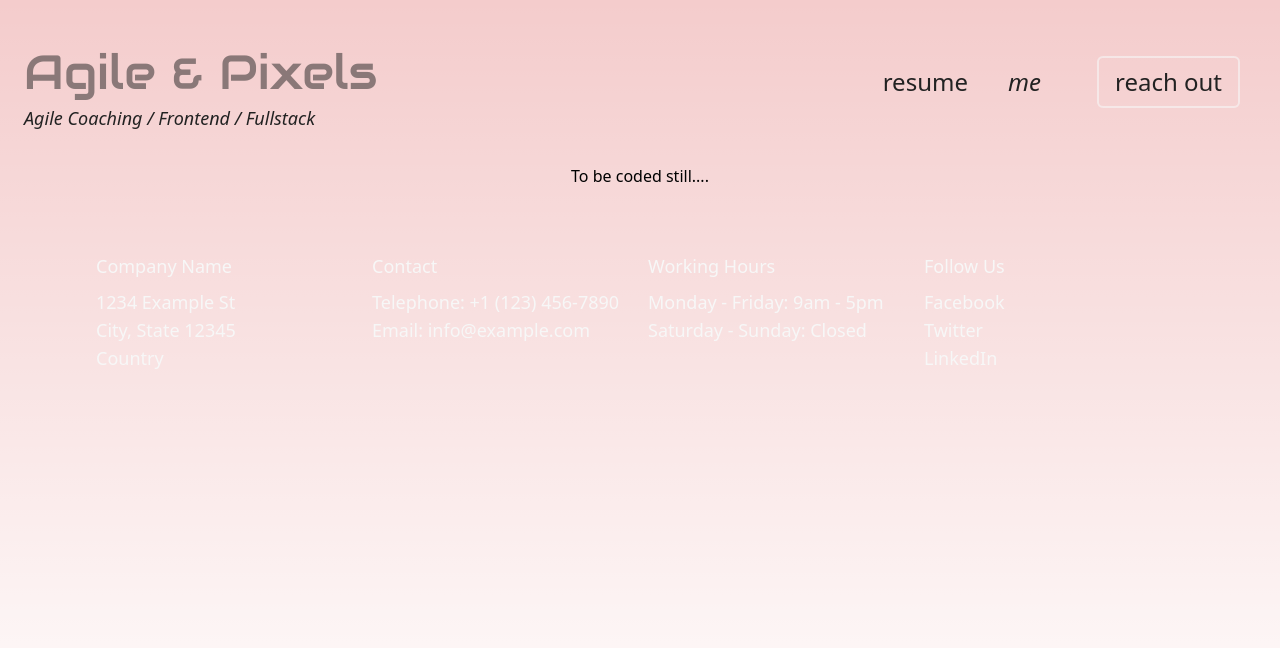
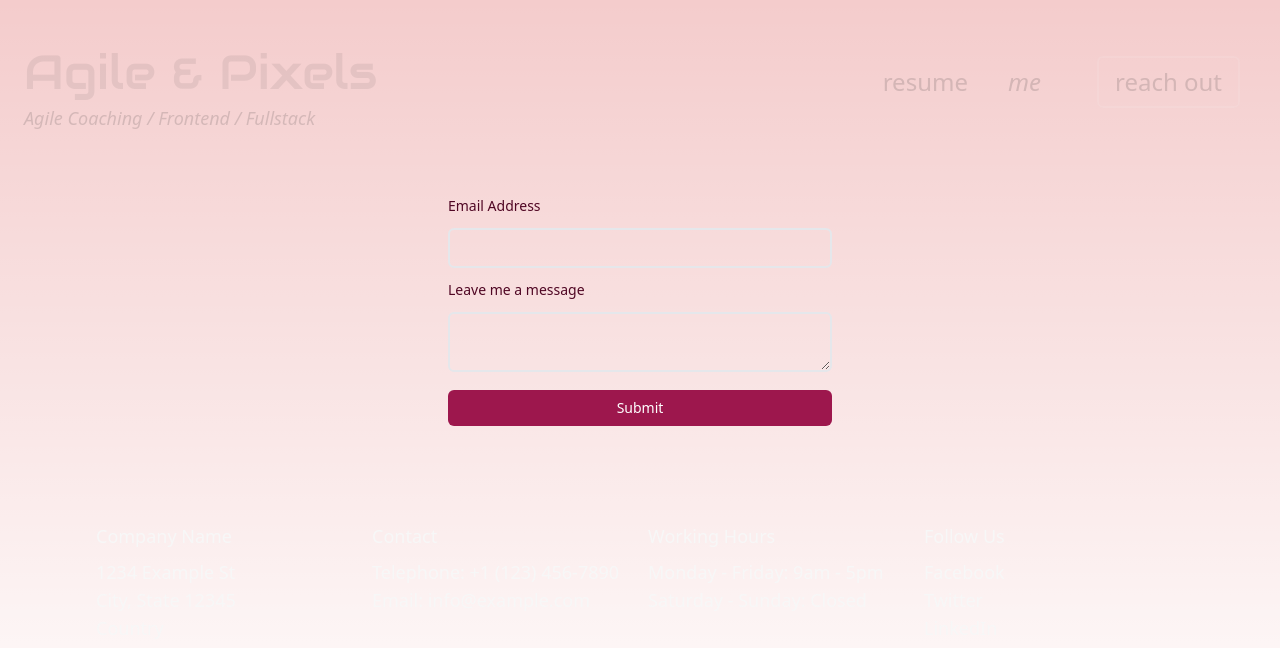
Before and after one commit to DnZ19/agile-and-pixels, a Next.js app: page /contact in a window 1280 px wide. Shown: the top 648 px of the page. Built offline with nearby package versions, Linux system fonts and the light colour scheme.

Commit message:
setting fade in

```diff
--- a/app/components/Nav.tsx
+++ b/app/components/Nav.tsx
@@ -15,7 +15,7 @@ export default function Nav() {
 	};
 
 	return (
-		<nav className="flex flex-col justify-between items-center py-8 px-6 w-full lg:flex-row lg:justify-center lg:max-w-custom">
+		<nav className="motion-safe:delay-1500 motion-safe:animate-fadeInThree flex flex-col justify-between items-center py-8 px-6 w-full lg:flex-row lg:justify-center lg:max-w-custom">
 			<div className="flex flex-col items-center justify-center w-full">
 				<div className="flex flex-col items-center justify-center w-full lg:items-start lg:py-0 lg:mt-4">
 					<Link href="/" className="cursor-pointer">
@@ -28,6 +28,7 @@ export default function Nav() {
 					</p>
 				</div>
 			</div>
+
 			{/* Hamburger Menu */}
 			<div className="lg:hidden flex items-center justify-center">
 				<button
--- a/app/components/ReachOut.tsx
+++ b/app/components/ReachOut.tsx
@@ -1,55 +1,58 @@
-import { useState } from "react";
+import React from "react";
+import { useForm, ValidationError } from "@formspree/react";
 
 export default function ReachtOut() {
-	const handleSubmit = async (e) => {
-		e.preventDefault();
-
-		// Extract form data
-		const formData = new FormData(e.target);
-		const data = Object.fromEntries(formData.entries());
-
-		// Send data to API endpoint
-		try {
-			const response = await fetch("/api/send-email", {
-				method: "POST",
-				headers: {
-					"Content-Type": "application/json",
-				},
-				body: JSON.stringify(data),
-			});
-
-			if (!response.ok) {
-				throw new Error("Failed to send email");
-			}
-
-			// Handle success
-			alert("Email sent successfully");
-		} catch (error) {
-			// Handle error
-			alert("Error sending email: " + error.message);
-		}
-	};
-
+	const [state, handleSubmit] = useForm("xnqywveb");
+	if (state.succeeded) {
+		return (
+			<p>
+				Thanks reaching out, I will be in contact shortly!
+			</p>
+		);
+	}
 	return (
-		<form onSubmit={handleSubmit}>
-			<label htmlFor="name">Name</label>
-			<input type="text" id="name" name="name" required />
-
-			<label htmlFor="email">Email</label>
+		<form
+			onSubmit={handleSubmit}
+			className="w-full max-w-md mx-auto space-y-3 p-8">
+			<label
+				htmlFor="email"
+				className="block text-sm font-medium text-pink-950">
+				Email Address
+			</label>
 			<input
+				id="email"
 				type="email"
-				id="email"
 				name="email"
-				required
+				className="w-full px-3 py-2 placeholder-pink-900 text-pink-900 bg-transparent border-2 rounded-md focus:outline-none focus:ring-pink-500 focus:border-pink-500 sm:text-sm"
 			/>
-
-			<label htmlFor="message">Message</label>
+			<ValidationError
+				prefix="Email"
+				field="email"
+				errors={state.errors}
+				className="text-red-600 text-sm"
+			/>
+			<label
+				htmlFor="message"
+				className="block text-sm font-medium text-pink-950">
+				Leave me a message
+			</label>
 			<textarea
 				id="message"
 				name="message"
-				required></textarea>
-
-			<button type="submit">Send Email</button>
+				className="w-full px-3 py-2 placeholder-pink-900 text-pink-900 bg-transparent border-2 rounded-md focus:outline-none focus:ring-pink-500 focus:border-pink-500 sm:text-sm"
+			/>
+			<ValidationError
+				prefix="Message"
+				field="message"
+				errors={state.errors}
+				className="text-red-600 text-sm"
+			/>
+			<button
+				type="submit"
+				disabled={state.submitting}
+				className="w-full px-4 py-2 text-sm font-medium text-white bg-pink-800 rounded-md hover:bg-indigo-500 focus:outline-none focus:ring-2 focus:ring-offset-2 focus:ring-indigo-500">
+				Submit
+			</button>
 		</form>
 	);
 }
--- a/app/contact/page.jsx
+++ b/app/contact/page.jsx
@@ -3,9 +3,5 @@
 import ReachOut from "../components/ReachOut";
 
 export default function Contact() {
-	return (
-		<h1>To be coded still....</h1>
-
-		// <ReachOut />
-	);
+	return <ReachOut />;
 }
--- a/app/page.tsx
+++ b/app/page.tsx
@@ -29,17 +29,14 @@ export default function Home() {
 	return (
 		<main className="h-full flex flex-col items-center max-w-custom px-6 mt-20 sm:mt-10 sm:w-full lg:h-auto lg:mt-44">
 			<div className="h-96 px-8 flex flex-col items-center sm:mt-8 md:mb-20 lg:mt-10 lg:w-full">
-				<div className="motion-safe:delay-500 motion-safe:animate-fadeIn">
-					<h1 className="text-center text-5xl md:text-8xl md:mb-4 font-light lg:text-8xl">
+				<h1 className="motion-safe:delay-500 motion-safe:animate-fadeInOne text-center text-5xl md:text-8xl md:mb-4 font-light lg:text-8xl">
 					Tell me{" "}
 					<span className="italic font-bold text-pink-900">
 						your
 					</span>{" "}
 					Agile Story
 				</h1>
-				</div>
-				<div className="motion-safe:delay-1000 motion-safe:animate-fadeIn">
-					<p className="text-xl md:text-4xl font-extralight text-center italic lg:text-2xl py-6">
+				<p className="motion-safe:delay-1000 motion-safe:animate-fadeInTwo text-xl md:text-4xl font-extralight text-center italic lg:text-2xl py-6">
 					Together we will look for ways to let{" "}
 					<span className="not-italic font-semibold underline text-pink-900">
 						your organization
@@ -50,15 +47,11 @@ export default function Home() {
 					</span>
 					.
 				</p>
-				</div>
-				<div className="motion-safe:delay-1500 motion-safe:animate-fadeIn">
 				<Link href="/contact" className="cursor-pointer">
-						<button className="flex justify-center text-center border-2 border-secondairyColor border-opacity-50 text-mainColor py-2 px-4 mt-6 w-28 rounded-md hover:bg-transparent hover:text-white whitespace-nowrap hover:blur-md focus:outline-none focus:ring-2 focus:ring-offset-2 focus:ring-mainColor lg:w-48 lg:mb-2">
+					<button className="motion-safe:delay-1000 motion-safe:animate-fadeInThree flex justify-center text-center border-2 border-secondairyColor border-opacity-50 text-mainColor py-2 px-4 mt-6 w-28 rounded-md hover:bg-transparent hover:text-white whitespace-nowrap hover:blur-md focus:outline-none focus:ring-2 focus:ring-offset-2 focus:ring-mainColor lg:w-48 lg:mb-2">
 						let's chat
 					</button>
 				</Link>
-				</div>
-
 				<div>
 					<IoMdArrowDown className="mt-16 text-4xl text-pink-900 lg:mt-20" />
 				</div>
--- a/package.json
+++ b/package.json
@@ -9,6 +9,7 @@
 		"lint": "next lint"
 	},
 	"dependencies": {
+		"@formspree/react": "^2.4.1",
 		"@next-auth/prisma-adapter": "^1.0.6",
 		"@prisma/client": "^4.13.0",
 		"@types/node": "18.16.3",
--- a/tailwind.config.js
+++ b/tailwind.config.js
@@ -43,7 +43,9 @@ module.exports = {
 				],
 			},
 			animation: {
-				fadeIn: "fadeIn 3s ease-in-out forwards",
+				fadeInOne: "fadeIn 3s ease-in-out forwards",
+				fadeInTwo: "fadeIn 15s ease-in-out forwards",
+				fadeInThree: "fadeIn 20s ease-in-out forwards",
 			},
 			keyframes: {
 				fadeIn: {
@@ -54,7 +56,7 @@ module.exports = {
 			delay: {
 				500: "2s",
 				1000: "6s",
-				1500: "8s",
+				1500: "10s",
 			},
 		},
 	},
```
Also changed, not shown: 1 other file (tests, documents, lock files or other folders). Lines whose indentation alone changed are shown as unchanged.
